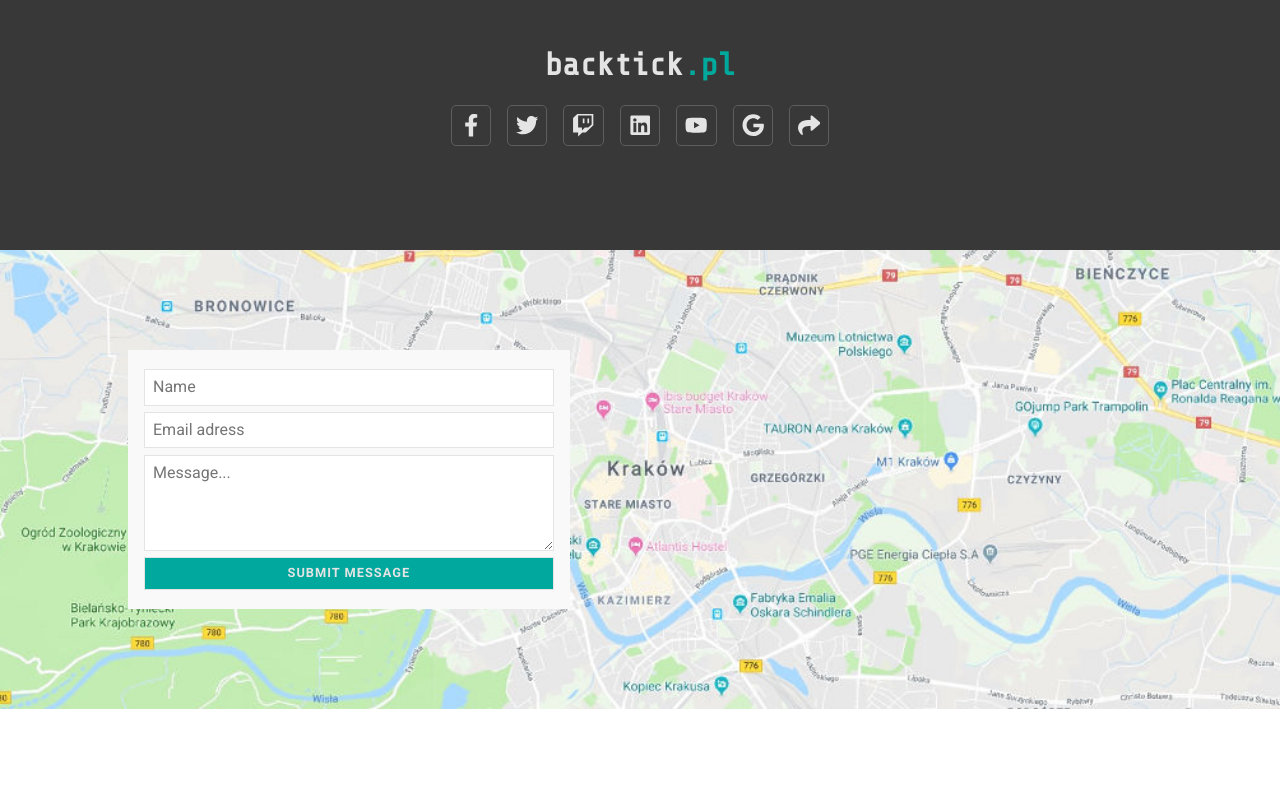
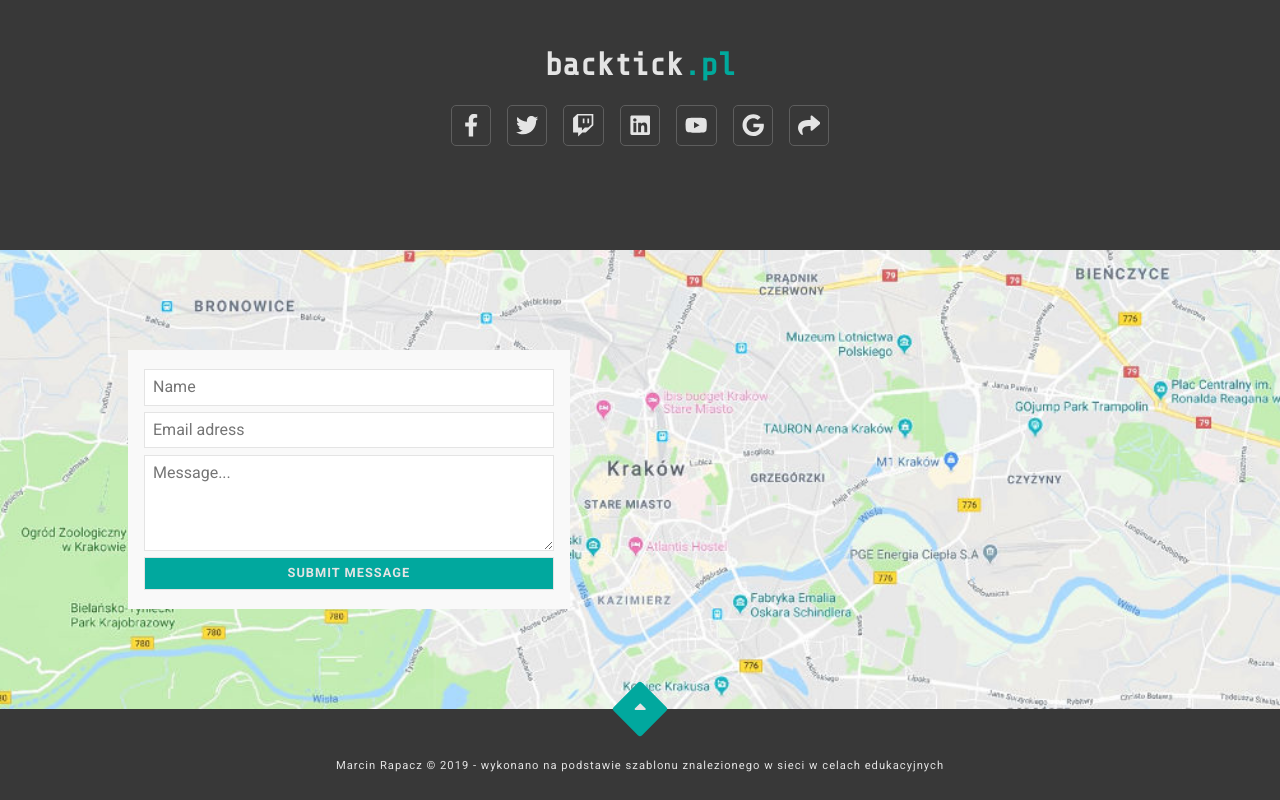
Before and after one commit to MarcinRapacz/project1, a Gatsby site: page / in a window 1280 px wide. Shown: the part 7400-8200 px from the top of the page. Before the commit the page ends 8109 px from the top, so only its background shows below. Built offline with nearby package versions, Linux system fonts and the light colour scheme; Gatsby itself is replaced by a stand-in of ours.

Commit message:
Footer added

```diff
--- a/src/components/Decorator.js
+++ b/src/components/Decorator.js
@@ -2,7 +2,10 @@ import React from "react"
 
 const Decorator = props => {
   return (
-    <div className={`decorator ${props.dark && "decorator--darker"}`}>
+    <div
+      onClick={props.onClick}
+      className={`decorator ${props.dark && "decorator--darker"}`}
+    >
       {props.children}
     </div>
   )
--- /dev/null
+++ b/src/components/Footer.js
@@ -0,0 +1,37 @@
+import React from "react"
+import { FaCaretUp } from "react-icons/fa"
+
+import Decorator from "./Decorator"
+
+const Footer = () => {
+  const date = new Date().getFullYear()
+
+  const handleClick = e => {
+    e.preventDefault()
+    const element = document.querySelector("#home")
+
+    if (!element) return
+
+    const elementScroll = element.offsetTop
+    const windowScroll = window.scrollY
+
+    const scroll = (elementScroll - windowScroll) / 10
+    for (let i = 0; i < 10; i++) {
+      setTimeout(() => window.scrollBy(0, scroll), i * 20)
+    }
+  }
+
+  return (
+    <footer className="container footer">
+      <Decorator onClick={handleClick}>
+        <FaCaretUp />
+      </Decorator>
+      <p className="footer__desc">
+        Marcin Rapacz &copy; {date} - wykonano na podstawie szablonu
+        znalezionego w sieci w celach edukacyjnych
+      </p>
+    </footer>
+  )
+}
+
+export default Footer
--- a/src/pages/index.js
+++ b/src/pages/index.js
@@ -19,6 +19,7 @@ import Prices from "../components/Prices"
 import Banner from "../components/Banner"
 import SocialMedia from "../components/SocialMedia"
 import Contact from "../components/Contact"
+import Footer from "../components/Footer"
 
 export default () => (
   <>
@@ -38,5 +39,6 @@ export default () => (
     <Banner />
     <SocialMedia />
     <Contact />
+    <Footer />
   </>
 )
--- /dev/null
+++ b/src/styles/_footer.scss
@@ -0,0 +1,13 @@
+.footer {
+  position: relative;
+  box-sizing: border-box;
+  padding: 2.5rem 1rem 1rem;
+  background-color: $dark-bg;
+  text-align: center;
+  color: $secondary-text;
+  font-size: 1.2rem;
+  letter-spacing: 1px;
+  &__desc {
+    font-size: 0.7rem;
+  }
+}
--- a/src/styles/main.scss
+++ b/src/styles/main.scss
@@ -18,3 +18,4 @@
 @import "banner";
 @import "socialMedia";
 @import "contact";
+@import "footer";
```
